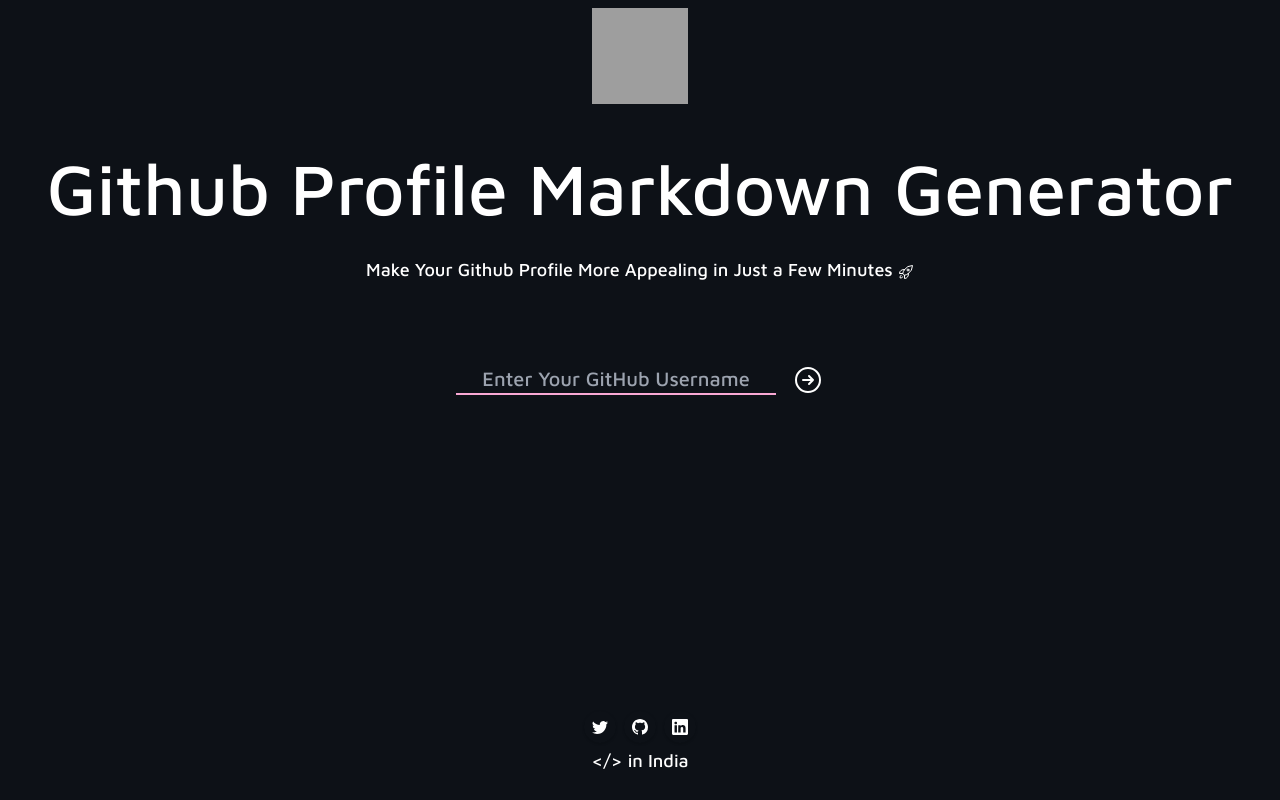
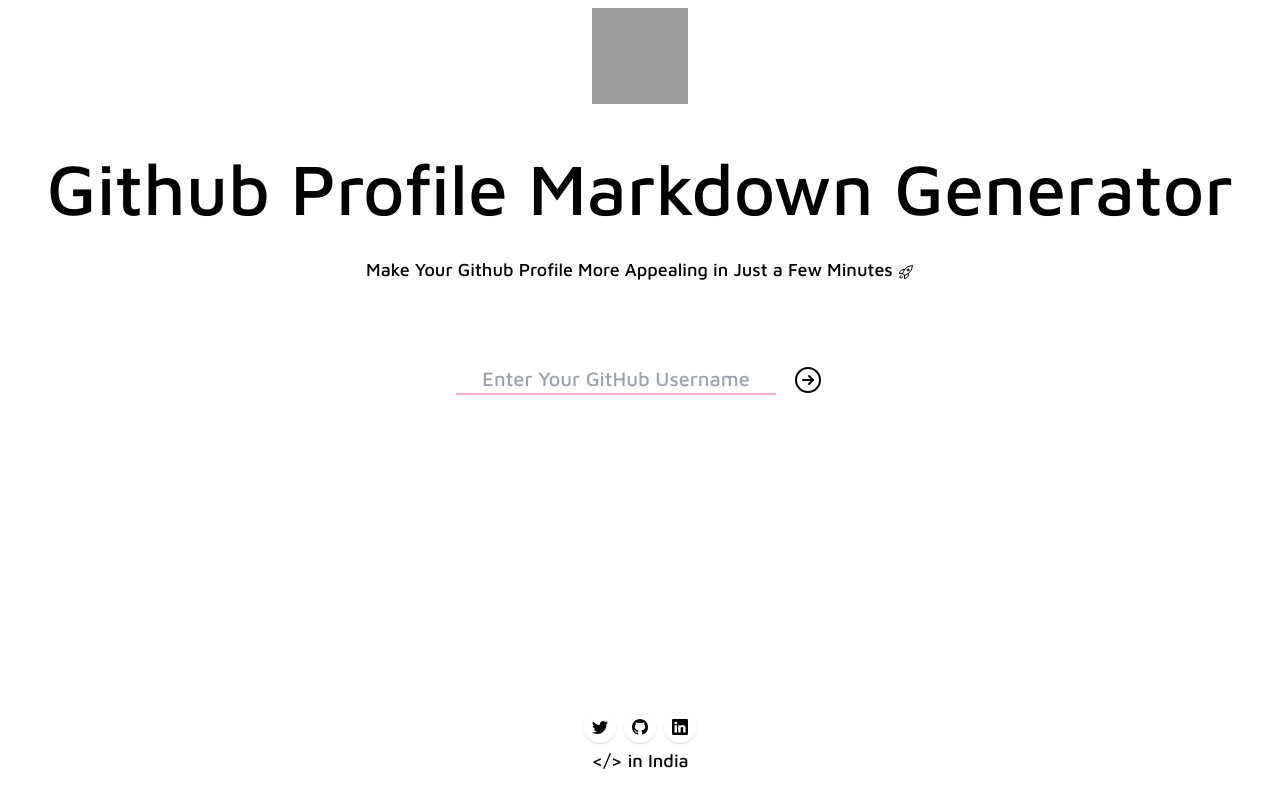
Before and after one commit to thisisamandang/github-profile-markdown-generator, a Next.js app: page / in a window 1280 px wide. Built offline with nearby package versions, Linux system fonts and the light colour scheme; grey boxes are pictures that could not be loaded.

Commit message:
erased background and text colors

```diff
--- a/styles/globals.css
+++ b/styles/globals.css
@@ -5,8 +5,6 @@
 
 html {
   font-family: "Maven Pro", sans-serif;
-  color: white;
-  background-color: rgb(13, 17, 23);
 }
 .fade-on-appear {
   animation: fadein 0.5s;
```
